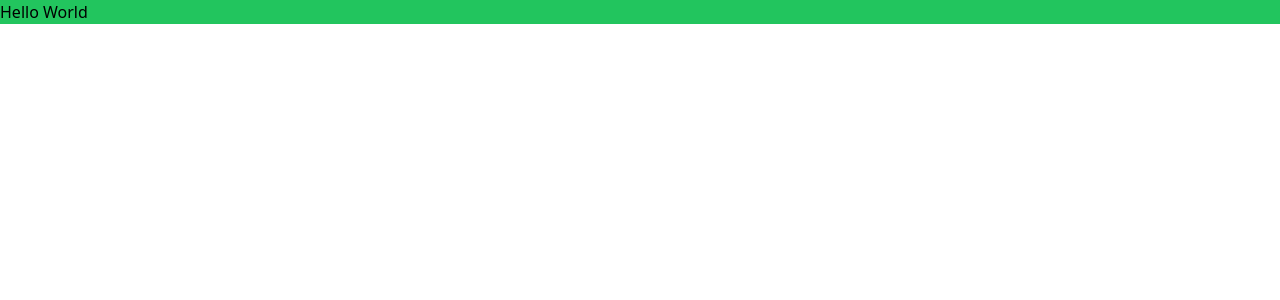
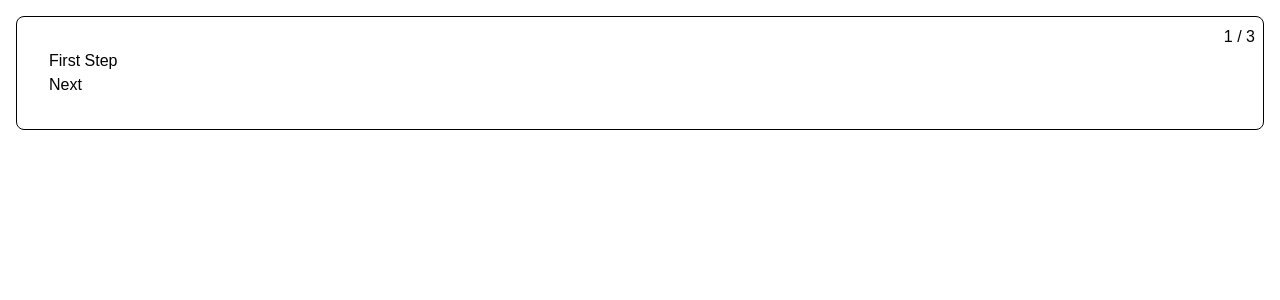
Before and after one commit to David-Koshkadze/fmt-multi-step-form, a React (Vite) app: page / in a window 1280 px wide. Shown: the top 300 px of the page. Built offline with nearby package versions, Linux system fonts and the light colour scheme.

Commit message:
add form hook

```diff
--- a/src/App.jsx
+++ b/src/App.jsx
@@ -1,7 +1,39 @@
-function App() {
+import { useMutltiStepForm } from "./useMultiStepForm";
+
+export default function App() {
+  const { steps, currentStepIndex, step, next, back } = useMutltiStepForm([
+    <div>First Step</div>,
+    <div>Second Step</div>,
+    <h1>Third Step</h1>
+  ]);
+
   return (
-    <div className="bg-green-500">Hello World</div>
-  )
+    <div
+      style={{
+        position: "relative",
+        background: "white",
+        border: "1px solid black",
+        padding: "2rem",
+        margin: "1rem",
+        borderRadius: "0.5rem",
+        fontFamily: "Arial"
+      }}
+    >
+      <form>
+        <div
+          style={{
+            position: "absolute",
+            top: ".5rem",
+            right: ".5rem"
+          }}
+        >
+          {currentStepIndex + 1} / {steps.length}
+        </div>
+        {step}
+
+        {currentStepIndex > 1 && <button onClick={back}>Back</button>}
+        <button onClick={next}>Next</button>
+      </form>
+    </div>
+  );
 }
-
-export default App
--- /dev/null
+++ b/src/useMultiStepForm.js
@@ -0,0 +1,32 @@
+import { useState } from "react";
+
+export function useMutltiStepForm(steps) {
+  const [currentStepIndex, setCurrentStepIndex] = useState(0);
+
+  function next() {
+    setCurrentStepIndex((i) => {
+      if (i >= steps.length - 1) return i;
+      return i + 1;
+    });
+  }
+
+  function back() {
+    setCurrentStepIndex((i) => {
+      if (i <= 0) return i;
+      return i - 1;
+    });
+  }
+
+  function goTo(index) {
+    setCurrentStepIndex(index);
+  }
+
+  return {
+    currentStepIndex,
+    step: steps[currentStepIndex],
+    steps,
+    goTo,
+    next,
+    back
+  };
+}
```
